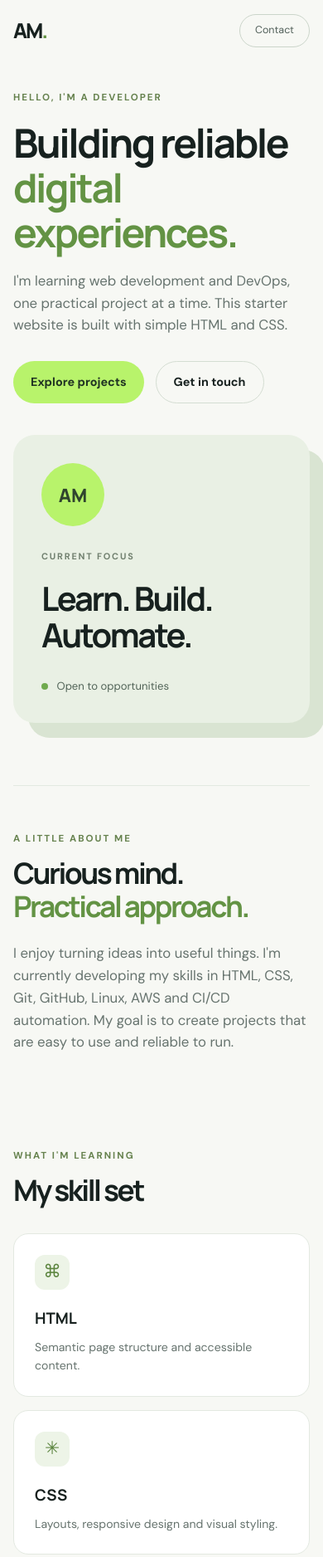
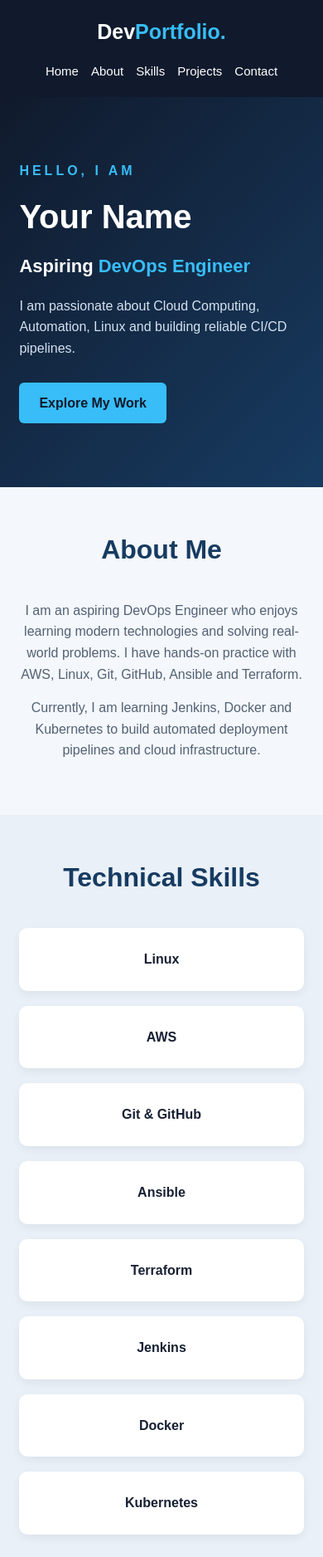
Before and after one commit to sasevikramhash/devops-portfolio-project, a plain HTML site: page index.html in a window 390 px wide. Shown: the top 1876 px of the page at 83% size. Drawn offline with Linux system fonts and the light colour scheme.

Commit message:
feature_branch_created_and_added_all_data

```diff
--- a/index.html
+++ b/index.html
@@ -3,93 +3,125 @@
 <head>
     <meta charset="UTF-8">
     <meta name="viewport" content="width=device-width, initial-scale=1.0">
-  <meta name="description" content="A clean portfolio starter project for learning HTML, CSS and DevOps CI/CD.">
-  <title>Alex Morgan | DevOps Portfolio</title>
+    <title>DevOps Engineer Portfolio</title>
     <link rel="stylesheet" href="style.css">
 </head>
 <body>
-  <header class="site-header">
-    <a class="logo" href="#home">AM<span>.</span></a>
-    <nav aria-label="Main navigation">
-      <a href="#about">About</a>
-      <a href="#skills">Skills</a>
-      <a href="#projects">Projects</a>
-      <a class="nav-cta" href="#contact">Contact</a>
+
+    <header>
+        <nav class="navbar">
+            <h2 class="logo">Dev<span>Portfolio.</span></h2>
+
+            <ul class="nav-links">
+                <li><a href="#home">Home</a></li>
+                <li><a href="#about">About</a></li>
+                <li><a href="#skills">Skills</a></li>
+                <li><a href="#projects">Projects</a></li>
+                <li><a href="#contact">Contact</a></li>
+            </ul>
         </nav>
     </header>
 
-  <main>
     <section class="hero" id="home">
-      <div class="hero-copy">
-        <p class="eyebrow">HELLO, I'M A DEVELOPER</p>
-        <h1>Building reliable<br><span>digital experiences.</span></h1>
-        <p class="hero-text">I'm learning web development and DevOps, one practical project at a time. This starter website is built with simple HTML and CSS.</p>
-        <div class="hero-actions">
-          <a class="button button-primary" href="#projects">Explore projects</a>
-          <a class="button button-secondary" href="#contact">Get in touch</a>
-        </div>
-      </div>
-      <div class="hero-card" aria-label="Profile summary">
-        <div class="avatar">AM</div>
-        <p class="card-label">CURRENT FOCUS</p>
-        <h2>Learn. Build.<br>Automate.</h2>
-        <div class="status"><span></span> Open to opportunities</div>
+        <div class="hero-content">
+            <p class="intro">HELLO, I AM</p>
+            <h1>Your Name</h1>
+            <h2>Aspiring <span>DevOps Engineer</span></h2>
+
+            <p class="description">
+                I am passionate about Cloud Computing, Automation,
+                Linux and building reliable CI/CD pipelines.
+            </p>
+
+            <a href="#projects" class="btn">Explore My Work</a>
         </div>
     </section>
 
-    <section class="section about" id="about">
-      <div class="section-heading">
-        <p class="eyebrow">A LITTLE ABOUT ME</p>
-        <h2>Curious mind.<br><span>Practical approach.</span></h2>
-      </div>
-      <p class="section-copy">I enjoy turning ideas into useful things. I'm currently developing my skills in HTML, CSS, Git, GitHub, Linux, AWS and CI/CD automation. My goal is to create projects that are easy to use and reliable to run.</p>
-    </section>
+    <section class="section" id="about">
+        <h2 class="section-title">About Me</h2>
 
-    <section class="section" id="skills">
-      <div class="section-title">
-        <p class="eyebrow">WHAT I'M LEARNING</p>
-        <h2>My skill set</h2>
-      </div>
-      <div class="skills-grid">
-        <article class="skill-card"><span class="skill-icon">⌘</span><h3>HTML</h3><p>Semantic page structure and accessible content.</p></article>
-        <article class="skill-card"><span class="skill-icon">✳</span><h3>CSS</h3><p>Layouts, responsive design and visual styling.</p></article>
-        <article class="skill-card"><span class="skill-icon">⑂</span><h3>Git & GitHub</h3><p>Version control, commits and collaboration.</p></article>
-        <article class="skill-card"><span class="skill-icon">↗</span><h3>DevOps</h3><p>Learning CI/CD, containers and cloud deployment.</p></article>
+        <div class="about-content">
+            <p>
+                I am an aspiring DevOps Engineer who enjoys learning
+                modern technologies and solving real-world problems.
+                I have hands-on practice with AWS, Linux, Git,
+                GitHub, Ansible and Terraform.
+            </p>
+
+            <p>
+                Currently, I am learning Jenkins, Docker and Kubernetes
+                to build automated deployment pipelines and cloud
+                infrastructure.
+            </p>
         </div>
     </section>
 
-    <section class="section projects" id="projects">
-      <div class="section-title">
-        <p class="eyebrow">SELECTED WORK</p>
-        <h2>Practice projects</h2>
-      </div>
-      <div class="project-grid">
-        <article class="project-card">
-          <div class="project-art art-one"><span>01</span></div>
-          <div class="project-info"><p class="project-type">WEB DESIGN</p><h3>Personal Portfolio</h3><p>A responsive portfolio page built using HTML and CSS.</p></div>
-        </article>
-        <article class="project-card">
-          <div class="project-art art-two"><span>02</span></div>
-          <div class="project-info"><p class="project-type">DEVOPS</p><h3>CI/CD Starter</h3><p>A starter project to practise GitHub and Jenkins pipelines.</p></div>
-        </article>
-        <article class="project-card">
-          <div class="project-art art-three"><span>03</span></div>
-          <div class="project-info"><p class="project-type">CLOUD</p><h3>Cloud Deployment</h3><p>A future exercise to deploy a static website to AWS.</p></div>
-        </article>
+    <section class="section skills" id="skills">
+        <h2 class="section-title">Technical Skills</h2>
+
+        <div class="skills-grid">
+            <div class="skill-card">Linux</div>
+            <div class="skill-card">AWS</div>
+            <div class="skill-card">Git & GitHub</div>
+            <div class="skill-card">Ansible</div>
+            <div class="skill-card">Terraform</div>
+            <div class="skill-card">Jenkins</div>
+            <div class="skill-card">Docker</div>
+            <div class="skill-card">Kubernetes</div>
         </div>
     </section>
 
-    <section class="contact" id="contact">
-      <p class="eyebrow">HAVE A PROJECT IN MIND?</p>
-      <h2>Let's build something<br><span>great together.</span></h2>
-      <a class="button button-light" href="mailto:hello@example.com">Say hello ↗</a>
+    <section class="section" id="projects">
+        <h2 class="section-title">My Projects</h2>
+
+        <div class="project-grid">
+            <div class="project-card">
+                <h3>AWS EC2 Deployment</h3>
+                <p>
+                    Launched and configured EC2 instances
+                    and deployed a web server on AWS.
+                </p>
+            </div>
+
+            <div class="project-card">
+                <h3>Terraform Infrastructure</h3>
+                <p>
+                    Created AWS EC2 instances and S3 buckets
+                    using Terraform.
+                </p>
+            </div>
+
+            <div class="project-card">
+                <h3>Ansible Automation</h3>
+                <p>
+                    Automated Nginx installation and website
+                    deployment using Ansible playbooks.
+                </p>
+            </div>
+
+            <div class="project-card">
+                <h3>Jenkins CI/CD Pipeline</h3>
+                <p>
+                    Practising automated build, test and
+                    packaging workflows using Jenkins.
+                </p>
+            </div>
+        </div>
     </section>
-  </main>
 
-  <footer class="site-footer">
-    <a class="logo" href="#home">AM<span>.</span></a>
-    <p>© 2026 Alex Morgan. Built with HTML & CSS.</p>
-    <a href="#home">Back to top ↑</a>
+    <section class="section contact" id="contact">
+        <h2 class="section-title">Contact Me</h2>
+
+        <p>Interested in connecting or working together?</p>
+
+        <a href="mailto:your-email@example.com" class="btn">
+            Send Email
+        </a>
+    </section>
+
+    <footer>
+        <p>© 2026 Your Name | DevOps Portfolio</p>
     </footer>
+
 </body>
 </html>
--- a/style.css
+++ b/style.css
@@ -1,115 +1,250 @@
-@import url('https://fonts.googleapis.com/css2?family=DM+Sans:wght@400;500;600;700&family=Manrope:wght@400;500;600;700;800&display=swap');
-
-:root {
-  --ink: #17211f;
-  --muted: #66736e;
-  --green: #b8f36b;
-  --green-dark: #274c36;
-  --paper: #f7f8f4;
-  --line: #e3e9e1;
+/* Basic reset */
+* {
+    margin: 0;
+    padding: 0;
+    box-sizing: border-box;
+    scroll-behavior: smooth;
 }
 
-* { box-sizing: border-box; }
-html { scroll-behavior: smooth; }
 body {
-  margin: 0;
-  background: var(--paper);
-  color: var(--ink);
-  font-family: "DM Sans", sans-serif;
-  line-height: 1.6;
+    font-family: Arial, sans-serif;
+    background: #f4f7fb;
+    color: #172033;
+    line-height: 1.6;
 }
-a { color: inherit; text-decoration: none; }
-.site-header, .site-footer {
-  width: min(1120px, calc(100% - 48px));
-  margin: auto;
-  display: flex;
-  align-items: center;
-  justify-content: space-between;
+
+/* Navigation */
+header {
+    background: #101a2c;
+    padding: 18px 8%;
 }
-.site-header { min-height: 88px; }
+
+.navbar {
+    display: flex;
+    justify-content: space-between;
+    align-items: center;
+    flex-wrap: wrap;
+    gap: 15px;
+}
+
 .logo {
-  font-family: "Manrope", sans-serif;
-  font-size: 1.55rem;
-  font-weight: 800;
-  letter-spacing: -2px;
+    color: white;
+    font-size: 25px;
 }
-.logo span, .section-heading h2 span, .hero h1 span, .contact h2 span { color: #639344; }
-nav { display: flex; align-items: center; gap: 34px; color: #52605a; font-size: .92rem; }
-nav a:hover, .site-footer a:hover { color: #639344; }
-.nav-cta { border: 1px solid #cbd5ca; border-radius: 999px; padding: 9px 18px; }
+
+.logo span {
+    color: #38bdf8;
+}
+
+.nav-links {
+    display: flex;
+    list-style: none;
+    gap: 25px;
+}
+
+.nav-links a {
+    color: white;
+    text-decoration: none;
+    font-size: 15px;
+    transition: color 0.3s;
+}
+
+.nav-links a:hover {
+    color: #38bdf8;
+}
+
+/* Hero section */
 .hero {
-  width: min(1120px, calc(100% - 48px));
-  margin: 56px auto 110px;
-  min-height: 470px;
-  display: grid;
-  grid-template-columns: 1.35fr .8fr;
-  align-items: center;
-  gap: 70px;
+    min-height: 470px;
+    background: linear-gradient(135deg, #101a2c, #173b61);
+    color: white;
+    display: flex;
+    align-items: center;
+    padding: 70px 10%;
 }
-.eyebrow { color: #66824e; font-size: .72rem; font-weight: 700; letter-spacing: 2px; }
-h1, h2, h3, p { margin-top: 0; }
-h1, h2 { font-family: "Manrope", sans-serif; letter-spacing: -2.5px; line-height: 1.12; }
-.hero h1 { font-size: clamp(3rem, 6vw, 5.4rem); margin: 18px 0; }
-.hero-text { max-width: 550px; color: var(--muted); font-size: 1.05rem; }
-.hero-actions { display: flex; flex-wrap: wrap; gap: 14px; margin-top: 30px; }
-.button { display: inline-flex; align-items: center; justify-content: center; padding: 13px 21px; border-radius: 999px; font-weight: 700; font-size: .9rem; transition: transform .2s, background .2s; }
-.button:hover { transform: translateY(-3px); }
-.button-primary { background: var(--green); color: #203323; }
-.button-secondary { border: 1px solid #d4ddd2; }
-.hero-card {
-  min-height: 350px;
-  padding: 34px;
-  border-radius: 26px;
-  background: #e9f0e4;
-  box-shadow: 18px 18px 0 #d9e4d2;
-  display: flex;
-  flex-direction: column;
-  justify-content: center;
+
+.hero-content {
+    max-width: 700px;
 }
-.avatar { width: 76px; height: 76px; display: grid; place-items: center; border-radius: 50%; background: var(--green); color: #30452e; font: 800 1.4rem "Manrope", sans-serif; margin-bottom: 28px; }
-.card-label, .project-type { color: #71806f; font-size: .68rem; letter-spacing: 1.8px; font-weight: 700; }
-.hero-card h2 { font-size: 2.5rem; margin: 8px 0 28px; }
-.status { color: #526458; font-size: .82rem; }
-.status span { display: inline-block; width: 8px; height: 8px; border-radius: 50%; background: #70aa4e; margin-right: 7px; }
-.section { width: min(1120px, calc(100% - 48px)); margin: 0 auto 115px; }
-.about { display: grid; grid-template-columns: 1fr 1fr; gap: 80px; align-items: center; padding-top: 55px; border-top: 1px solid var(--line); }
-.section-heading h2, .section-title h2 { font-size: clamp(2.2rem, 4vw, 3.5rem); margin-bottom: 0; }
-.section-copy { color: var(--muted); font-size: 1.05rem; max-width: 520px; margin-bottom: 0; }
-.section-title { margin-bottom: 32px; }
-.skills-grid { display: grid; grid-template-columns: repeat(4, 1fr); gap: 16px; }
-.skill-card { background: #fff; border: 1px solid var(--line); padding: 25px; border-radius: 18px; }
-.skill-icon { display: grid; place-items: center; width: 42px; height: 42px; border-radius: 12px; background: #edf4e7; color: #5b843e; font-size: 1.35rem; margin-bottom: 20px; }
-.skill-card h3, .project-card h3 { font-family: "Manrope", sans-serif; margin-bottom: 8px; }
-.skill-card p, .project-info > p:last-child { color: var(--muted); font-size: .88rem; margin-bottom: 0; }
-.project-grid { display: grid; grid-template-columns: repeat(3, 1fr); gap: 20px; }
-.project-card { background: #fff; border: 1px solid var(--line); border-radius: 20px; overflow: hidden; }
-.project-art { height: 190px; display: flex; align-items: flex-end; padding: 20px; }
-.project-art span { font: 800 2.6rem "Manrope", sans-serif; opacity: .55; }
-.art-one { background: linear-gradient(135deg, #d9e9c9, #a8c58f); }
-.art-two { background: linear-gradient(135deg, #d9e3ed, #9ab1c7); }
-.art-three { background: linear-gradient(135deg, #f0e4ca, #d5bd8b); }
-.project-info { padding: 23px; }
-.project-info .project-type { margin-bottom: 9px; }
-.project-info h3 { font-size: 1.2rem; }
-.contact { background: #e8f0e3; text-align: center; padding: 86px 24px; }
-.contact h2 { font-size: clamp(2.5rem, 5vw, 4.3rem); margin: 15px 0 28px; }
-.button-light { background: var(--ink); color: #fff; }
-.site-footer { min-height: 100px; color: var(--muted); font-size: .82rem; }
-.site-footer p { margin: 0; }
 
-@media (max-width: 800px) {
-  .hero { grid-template-columns: 1fr; gap: 38px; margin-top: 35px; }
-  .hero-card { min-height: 280px; }
-  .about { grid-template-columns: 1fr; gap: 24px; }
-  .skills-grid { grid-template-columns: repeat(2, 1fr); }
-  .project-grid { grid-template-columns: 1fr; }
+.intro {
+    color: #38bdf8;
+    letter-spacing: 4px;
+    font-weight: bold;
 }
-@media (max-width: 520px) {
-  .site-header, .site-footer, .hero, .section { width: min(100% - 32px, 1120px); }
-  .site-header { min-height: 74px; }
-  nav { gap: 12px; font-size: .78rem; }
-  nav a:not(.nav-cta) { display: none; }
-  .hero { margin-bottom: 75px; }
-  .skills-grid { grid-template-columns: 1fr; }
-  .site-footer { flex-wrap: wrap; gap: 12px; padding: 24px 0; }
+
+.hero h1 {
+    font-size: 55px;
+    margin: 10px 0;
 }
+
+.hero h2 {
+    font-size: 28px;
+    margin-bottom: 18px;
+}
+
+.hero h2 span {
+    color: #38bdf8;
+}
+
+.description {
+    max-width: 550px;
+    color: #d5e2f0;
+    margin-bottom: 28px;
+}
+
+/* Buttons */
+.btn {
+    display: inline-block;
+    background: #38bdf8;
+    color: #101a2c;
+    padding: 12px 24px;
+    border-radius: 6px;
+    text-decoration: none;
+    font-weight: bold;
+    transition: background 0.3s, transform 0.3s;
+}
+
+.btn:hover {
+    background: #7dd3fc;
+    transform: translateY(-3px);
+}
+
+/* General sections */
+.section {
+    padding: 70px 10%;
+}
+
+.section-title {
+    text-align: center;
+    font-size: 32px;
+    margin-bottom: 35px;
+    color: #173b61;
+}
+
+.about-content {
+    max-width: 800px;
+    margin: auto;
+    text-align: center;
+    color: #526174;
+}
+
+.about-content p {
+    margin-bottom: 15px;
+}
+
+/* Skills */
+.skills {
+    background: #e9f0f8;
+}
+
+.skills-grid {
+    display: grid;
+    grid-template-columns: repeat(4, 1fr);
+    gap: 18px;
+}
+
+.skill-card {
+    background: white;
+    padding: 25px 15px;
+    text-align: center;
+    border-radius: 10px;
+    font-weight: bold;
+    box-shadow: 0 4px 12px rgba(0, 0, 0, 0.06);
+    transition: transform 0.3s;
+}
+
+.skill-card:hover {
+    transform: translateY(-6px);
+}
+
+/* Projects */
+.project-grid {
+    display: grid;
+    grid-template-columns: repeat(2, 1fr);
+    gap: 22px;
+}
+
+.project-card {
+    background: white;
+    padding: 25px;
+    border-radius: 10px;
+    border-left: 4px solid #38bdf8;
+    box-shadow: 0 4px 12px rgba(0, 0, 0, 0.06);
+    transition: transform 0.3s;
+}
+
+.project-card:hover {
+    transform: translateY(-5px);
+}
+
+.project-card h3 {
+    color: #173b61;
+    margin-bottom: 10px;
+}
+
+.project-card p {
+    color: #526174;
+}
+
+/* Contact */
+.contact {
+    background: #e9f0f8;
+    text-align: center;
+}
+
+.contact p {
+    margin-bottom: 25px;
+    color: #526174;
+}
+
+/* Footer */
+footer {
+    background: #101a2c;
+    color: white;
+    text-align: center;
+    padding: 20px;
+}
+
+/* Responsive design */
+@media (max-width: 768px) {
+    .navbar {
+        flex-direction: column;
+    }
+
+    .nav-links {
+        justify-content: center;
+        flex-wrap: wrap;
+        gap: 15px;
+    }
+
+    .hero h1 {
+        font-size: 40px;
+    }
+
+    .hero h2 {
+        font-size: 22px;
+    }
+
+    .skills-grid {
+        grid-template-columns: repeat(2, 1fr);
+    }
+
+    .project-grid {
+        grid-template-columns: 1fr;
+    }
+}
+
+@media (max-width: 450px) {
+    .section {
+        padding: 50px 6%;
+    }
+
+    .hero {
+        padding: 60px 6%;
+    }
+
+    .skills-grid {
+        grid-template-columns: 1fr;
+    }
+}
```
Lines whose indentation alone changed are shown as unchanged.
